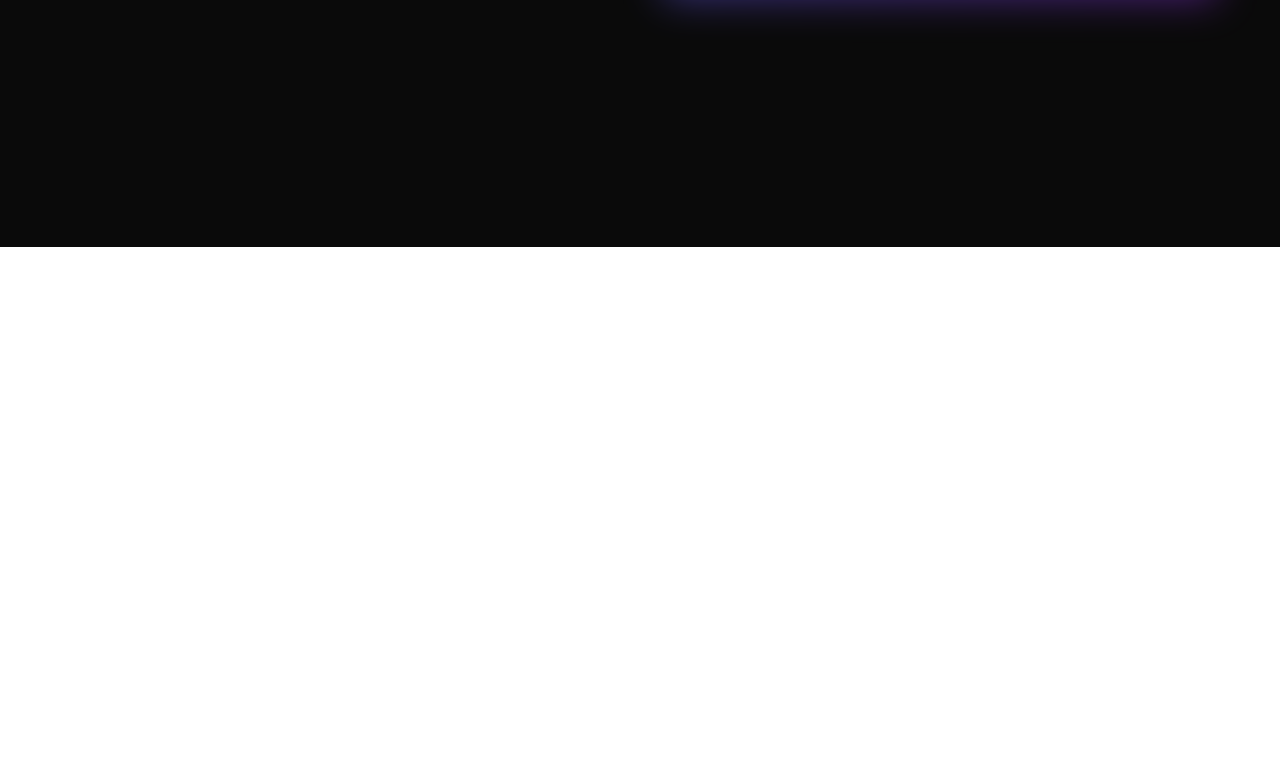
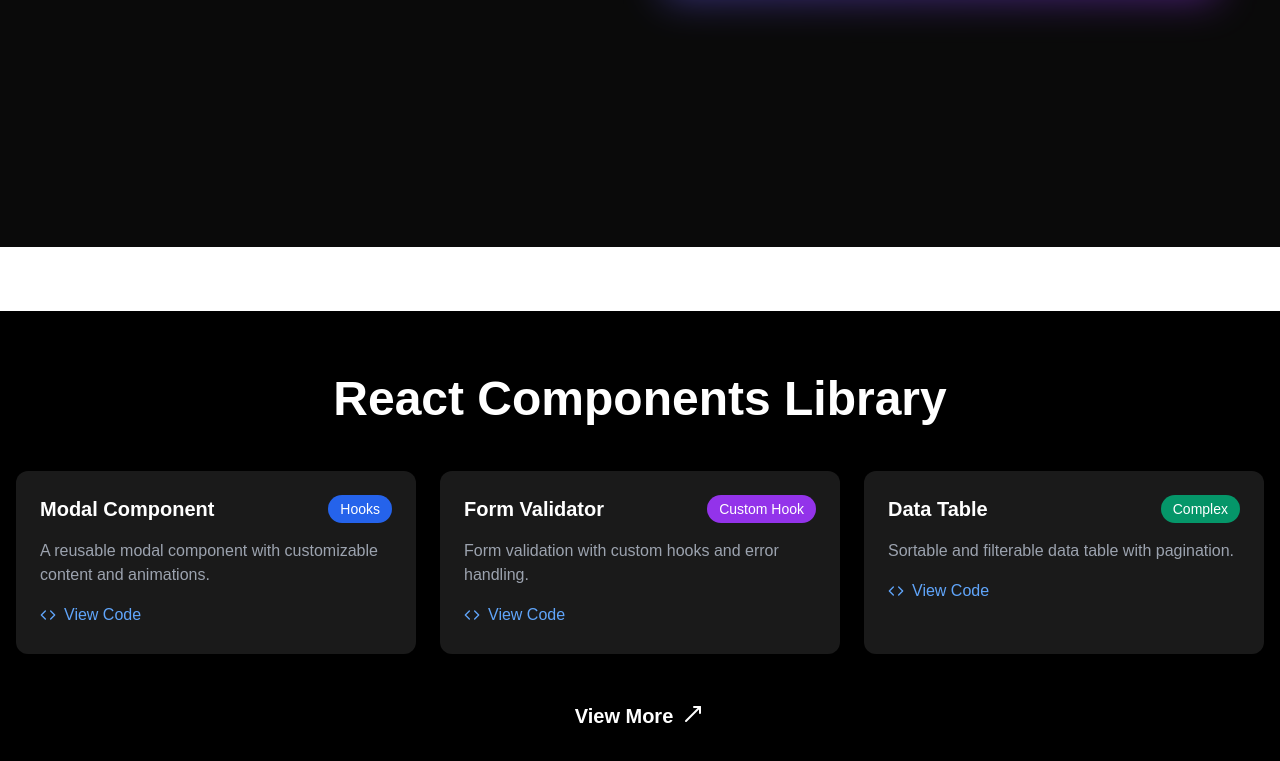
Before and after one commit to radhika757/machine-coding, a Next.js app: page / in a window 1280 px wide. Shown: the part 617-1378 px from the top of the page. Before the commit the page ends 864 px from the top, so only its background shows below. Built offline with nearby package versions, Linux system fonts and the light colour scheme.

Commit message:
React Module ready

```diff
--- /dev/null
+++ b/app/_components/layouts/ReactModule.tsx
@@ -0,0 +1,72 @@
+
+import { Code, MoveUpRight } from "lucide-react"
+
+
+
+const components = [
+    {
+        id: 1,
+        title: "Modal Component",
+        description: "A reusable modal component with customizable content and animations.",
+        tag: {
+            text: "Hooks",
+            color: "blue" as const,
+        },
+    },
+    {
+        id: 2,
+        title: "Form Validator",
+        description: "Form validation with custom hooks and error handling.",
+        tag: {
+            text: "Custom Hook",
+            color: "purple" as const,
+        },
+    },
+    {
+        id: 3,
+        title: "Data Table",
+        description: "Sortable and filterable data table with pagination.",
+        tag: {
+            text: "Complex",
+            color: "green" as const,
+        },
+    },
+]
+
+const tagColors = {
+    blue: "bg-blue-600 hover:bg-blue-700",
+    purple: "bg-purple-600 hover:bg-purple-700",
+    green: "bg-emerald-600 hover:bg-emerald-700",
+}
+
+
+export default function ReactModule() {
+
+
+    return (
+        <div className="min-h-screen bg-black py-16 px-4">
+            <div className="max-w-7xl mx-auto space-y-12">
+                <h1 className="text-4xl md:text-5xl font-bold text-center text-white">React Components Library</h1>
+                <div className="grid grid-cols-1 md:grid-cols-2 lg:grid-cols-3 gap-6">
+                    {components.map((component) => (
+                        <div key={component.id} className="bg-[#1a1a1a] rounded-xl p-6 space-y-4 hover:bg-[#222] transition-colors">
+                            <div className="flex items-center justify-between">
+                                <h2 className="text-xl font-semibold text-white">{component.title}</h2>
+                                <span className={`px-3 py-1 text-sm text-white rounded-full ${tagColors[component.tag.color]}`}>{component.tag.text}</span>
+                            </div>
+                            <p className="text-gray-400">{component.description}</p>
+                            <a href="#" className="inline-flex items-center text-blue-400 hover:text-blue-300 transition-colors">
+                                <Code className="w-4 h-4 mr-2" />
+                                View Code
+                            </a>
+                        </div>
+                    ))}
+                </div>
+                <div className="flex justify-center">
+                <button className="text-xl font-semibold text-white flex gap-2">View More <MoveUpRight /></button>
+                </div>
+
+            </div>
+        </div>
+    )
+}
--- a/app/page.tsx
+++ b/app/page.tsx
@@ -1,3 +1,4 @@
+import ReactModule from "./_components/layouts/ReactModule"
 
 export default function Home() {
   const sampleCode = `{// Example Component
@@ -13,6 +14,7 @@
 // and explanation}`.trim()
 
   return (
+    <>
       <div className="min-h-screen bg-[#0a0a0a] flex items-center justify-center p-4">
         <div className="w-full max-w-6xl grid grid-cols-1 lg:grid-cols-2 gap-12 items-center">
           <div className="space-y-6">
@@ -46,5 +48,10 @@
           </div>
         </div>
       </div>
+    <div className="mt-16">
+    <ReactModule />
+    </div>
+
+    </>
   )
 }
```
Also changed, not shown: package.json (+7 -6 lines), 1 other file (tests, documents, lock files or other folders). Lines whose indentation alone changed are shown as unchanged.
